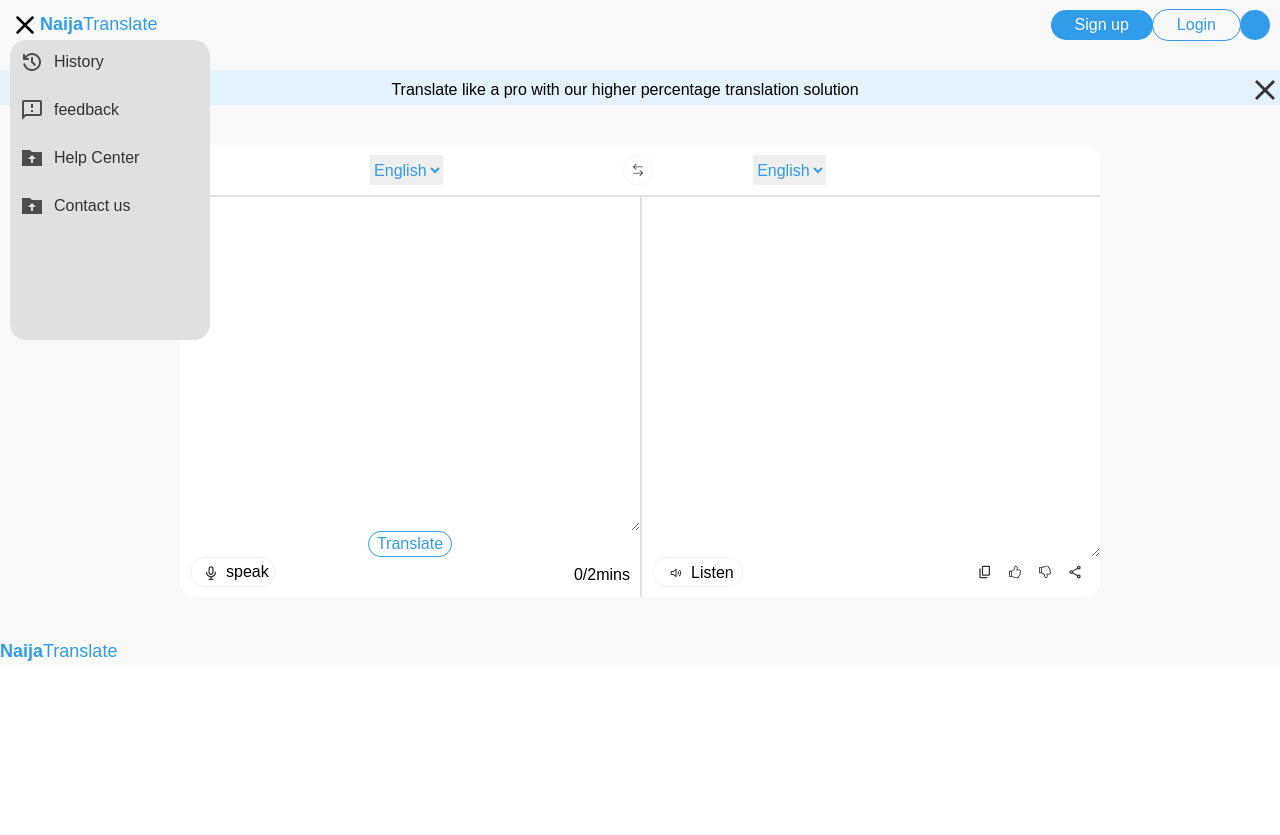
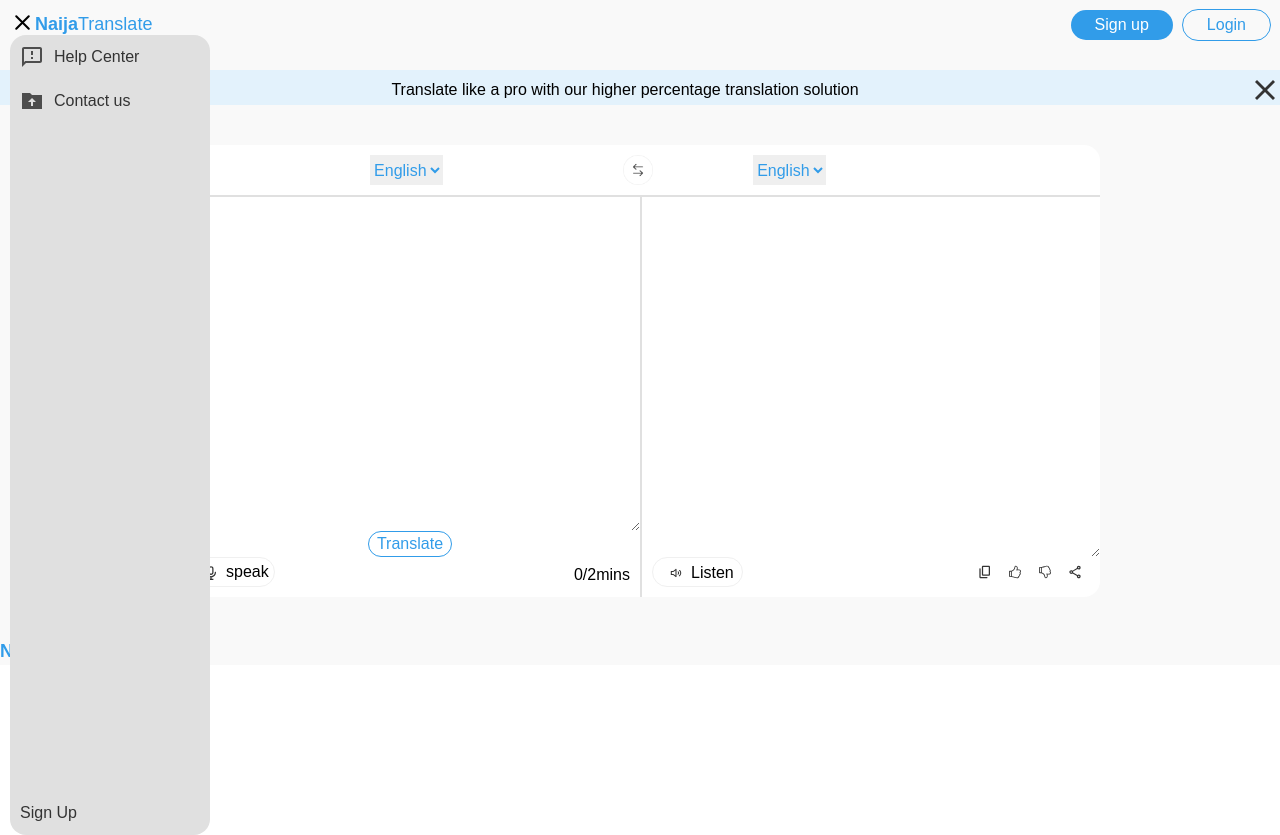
Before and after one commit to sam4rano/naijatrl8, a React (Vite) app in the folder naijatranslatefrontend/: page / in a window 1280 px wide. Both pictures are taken after a click on the element 22 px from the left and 35 px from the top of the page. Before the commit the page ends 800 px from the top, so only its background shows below. Built offline with nearby package versions, Linux system fonts and the light colour scheme.

Commit message:
navbar adjusted

```diff
--- a/naijatranslatefrontend/src/navbar/Navbar.jsx
+++ b/naijatranslatefrontend/src/navbar/Navbar.jsx
@@ -9,7 +9,7 @@
 import contact from "../assets/contact.svg";
 import upload from "../assets/upload.svg";
 
-const Navbar = () => {
+const Navbar = ({ isLoggedin, handleLogout }) => {
   const [navbar, setNavbar] = useState(false);
 
   const handleClose = () => {
@@ -31,46 +31,47 @@
               src={open}
               alt="open"
               onClick={handleOpen}
-              className="w-[30px] h-[30px]"
+              className="w-[25px] h-[25px]"
             />
           )}
           {navbar && (
-            <ul className="w-[200px] absolute p-[10px] rounded-[16px] h-[300px] z-30 bg-gray flex flex-col gap-lg">
-              <Link to="/history" className="flex hover:bg-light">
-                <img src={history} alt="history" className="pr-[10px]" />
-                <div>History</div>
-              </Link>
-              <Link to="/feedback" className="flex hover:bg-light">
-                <img src={feedback} alt="feedback" className="pr-[10px]" />
-                <div>feedback</div>
-              </Link>
-              <Link to="help_center" className="flex hover:bg-light">
-                <img src={upload} alt="help_center" className="pr-[10px]" />
+            <ul className="w-[200px] absolute p-[10px] rounded-[16px] h-screen z-30 bg-gray flex flex-col gap-lg">
+              <li className="">
+                <Link
+                  to="help_center"
+                  className="flex mb-[20px] hover:bg-light"
+                >
+                  <img src={feedback} alt="help_center" className="pr-[10px]" />
                   <div>Help Center</div>
                 </Link>
-              <Link to="/contact" className="flex hover:bg-light">
+                <Link to="/contact" className="flex  hover:bg-light">
                   <img src={contact} alt="contact" className="pr-[10px]" />
                   <div>Contact us</div>
+                </Link>
+              </li>
+              <Link to="/" className="flex mt-auto hover:bg-light">
+                Sign Up
               </Link>
             </ul>
           )}
         </div>
         <Title />
       </div>
-      <div className="flex flex-row justify-around">
+      <div className="flex flex-row justify-around ">
+        {!isLoggedin && (
           <Link to="/signupcontainer">
-          <button className="bg-primary text-white rounded-full px-lg h-[30px]">
+            <button className="bg-primary text-white rounded-full px-lg h-[30px] mr-[10px]">
               Sign up
             </button>
           </Link>
-
+        )}
+        {!isLoggedin && (
           <Link to="/logincontainer">
             <button className=" text-primary outline outline-offset-0  rounded-full px-lg h-[30px] outline-1">
               Login
             </button>
           </Link>
-
-        <div className="h-[30px] w-[30px] bg-primary rounded-full"></div>
+        )}
       </div>
     </div>
   );
```
Lines whose indentation alone changed are shown as unchanged.
